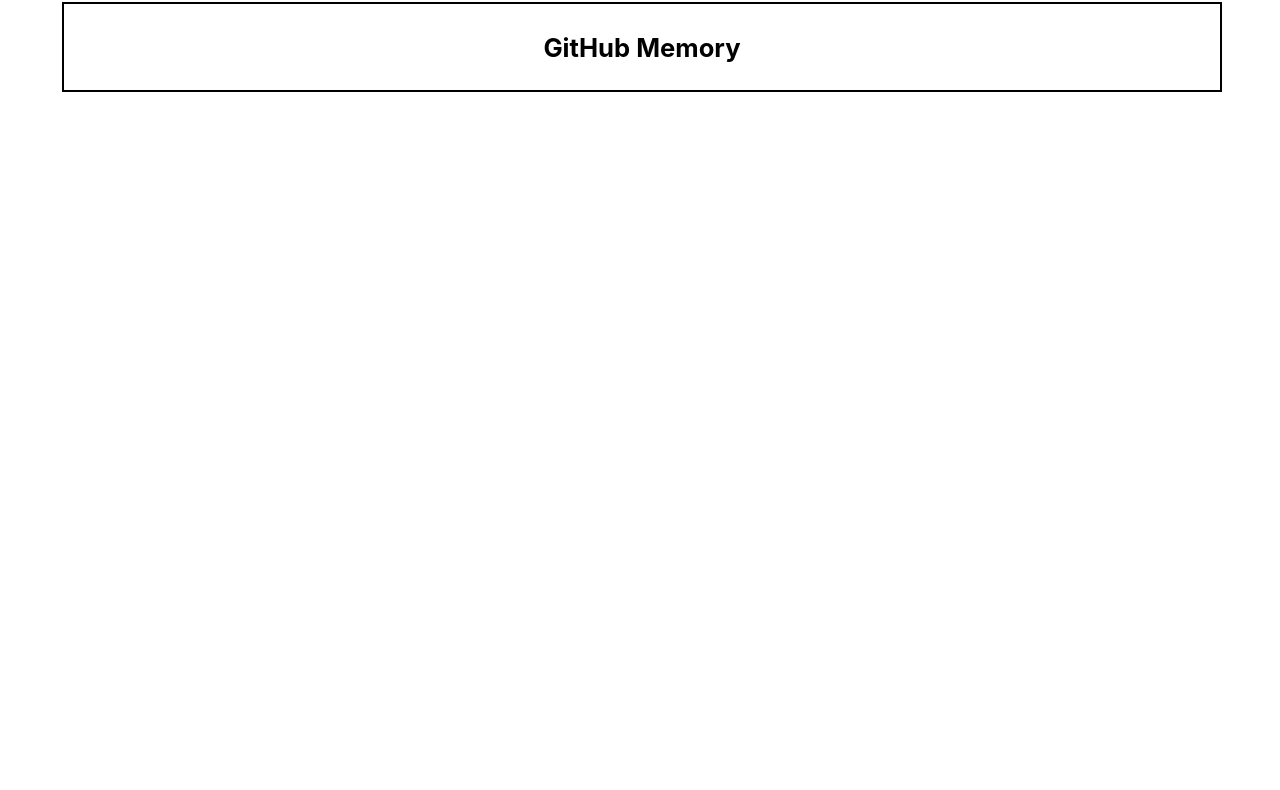
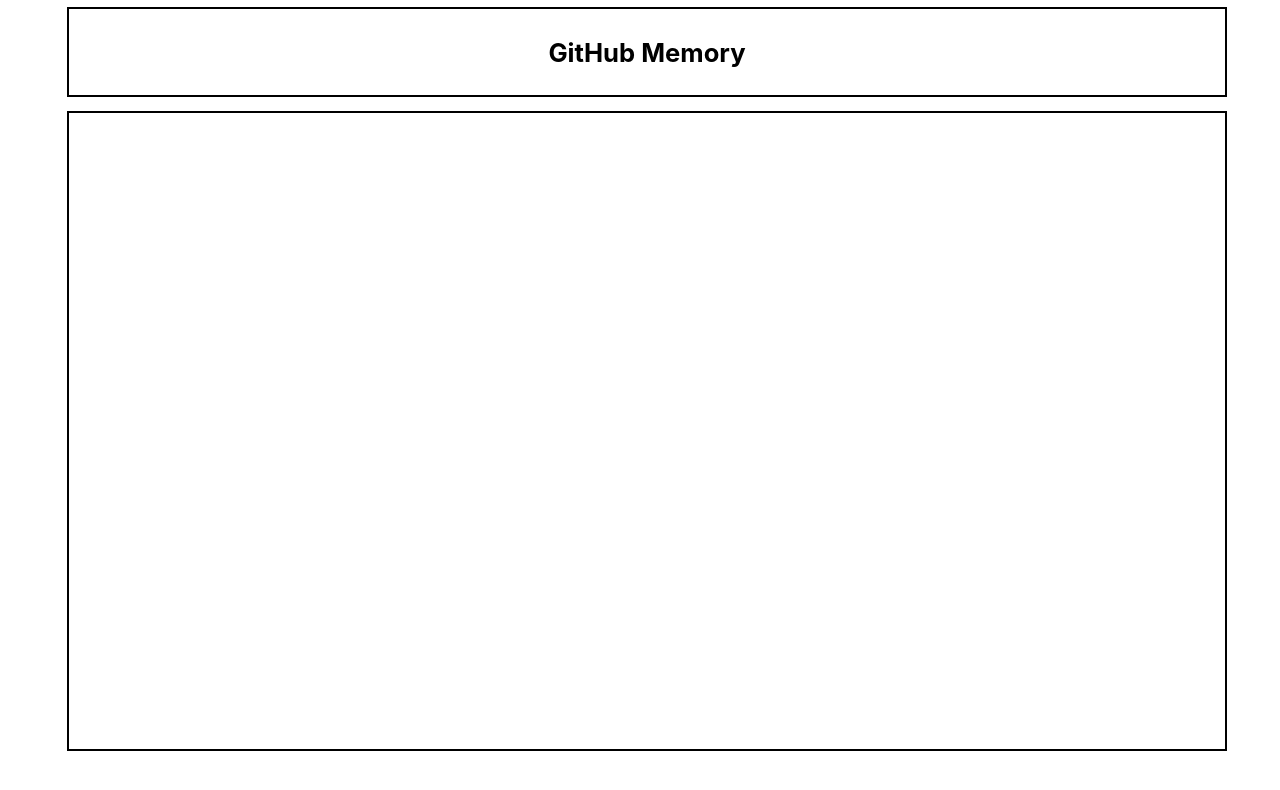
Before and after one commit to Cmessere/React-Memory, a React (Create React App) app in the folder memory/: page / in a window 1280 px wide. Shown: the top 790 px of the page. Built offline with nearby package versions, Linux system fonts and the light colour scheme.

Commit message:
created Board component

```diff
--- a/memory/src/Components/App.tsx
+++ b/memory/src/Components/App.tsx
@@ -1,10 +1,12 @@
+import "../Styles/App.css"
+import Board from "./Board";
 import Header from './Header';
 
 const App = () => {
   return (
     <div className="App">
       <Header />
-      <div className="board-div" id="board"></div>
+      <Board />
     </div>
   );
 }
--- /dev/null
+++ b/memory/src/Components/Board.tsx
@@ -0,0 +1,12 @@
+
+const Board = () => {
+  return (
+    <div className="board-div" id="board">
+      <div className="internal-board-div" id="internal-board">
+
+      </div>
+    </div>
+  );
+};
+
+export default Board;
--- /dev/null
+++ b/memory/src/Styles/App.css
@@ -0,0 +1,22 @@
+.App{
+    display: flex;
+    flex-direction: column;
+}
+
+.board-div{
+    display: flex;
+    margin: 5px;
+    padding: 2px;
+    width: 100vw;
+    min-height: 80vh;
+    flex: 3;
+    justify-content: center;
+}
+
+.internal-board-div{
+    display: flex;
+    border: 2px solid black;
+    width: 90vw;
+    padding: 2px;
+    justify-content: center;
+}
--- a/memory/src/Styles/Header.css
+++ b/memory/src/Styles/Header.css
@@ -1,7 +1,9 @@
 .header-div{
   display: flex;
+  margin: 5px;
   padding: 2px;
   width: 100vw;
+  flex: 2;
   justify-content: center;
 }
 
```
Also changed, not shown: 2 other files (tests, documents, lock files or other folders).
